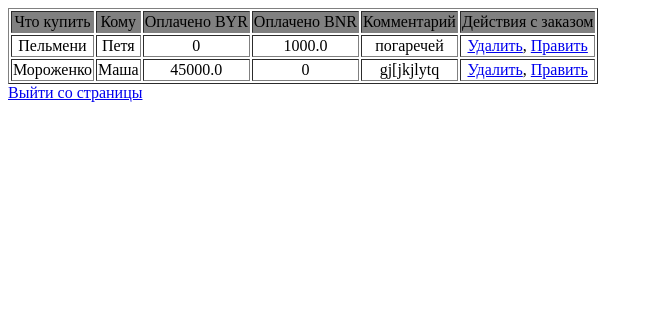
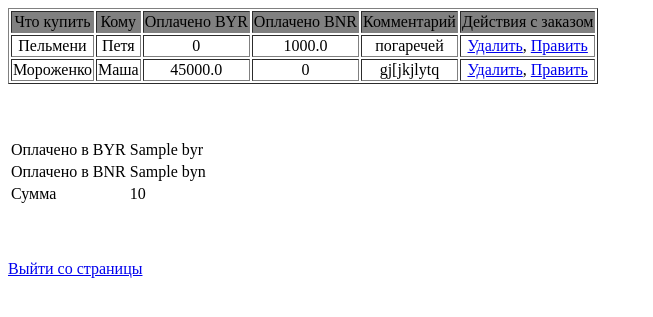
Before and after one commit to alexleschenko/E-store-functionality, a Django app: template app/templates/admin_list.html in a window 1280 px wide. Shown: the top 317 px of the page, without its empty margins (0-653 px from the left). Run offline with Django 3.2, Linux system fonts and the light colour scheme; data comes from the database, SQL or seed files in the repository; both versions use the stored data as it was after the commit; the template is opened without the code that fills it: values that come from a table or form of the project are taken from there, most other values are stand-ins (such as "Sample title", 1, 10 or a date in 2020); parts of the project's set-up code (start-up, migrations or seed data) failed here and were passed over.

Commit message:
make admin table (add payment value)

```diff
--- a/app/templates/admin_list.html
+++ b/app/templates/admin_list.html
@@ -26,4 +26,22 @@
         </tr>
     {% endfor %}
 </table>
+<br><br><br>
+<table >
+    <tr>
+        <td>Оплачено в BYR</td>
+        <td>{{ byr }}</td>
+    </tr>
+    <tr>
+        <td>Оплачено в BNR</td>
+        <td>{{ byn }}</td>
+    </tr>
+    <tr>
+        <td>Сумма</td>
+        <td>{{ sum }}</td>
+    </tr>
+</table>
+
+<br><br><br>
+
 <a href="{% url 'logout' %}">Выйти со страницы</a>
--- a/app/templates/login.html
+++ b/app/templates/login.html
@@ -5,3 +5,4 @@
 
     <input type="submit" value="Login">
 </form>
+<a href="{% url 'order' %}">Назад к заказам</a>
```
Also changed, not shown: app/views.py (+19 -9 lines), db.sqlite3.
